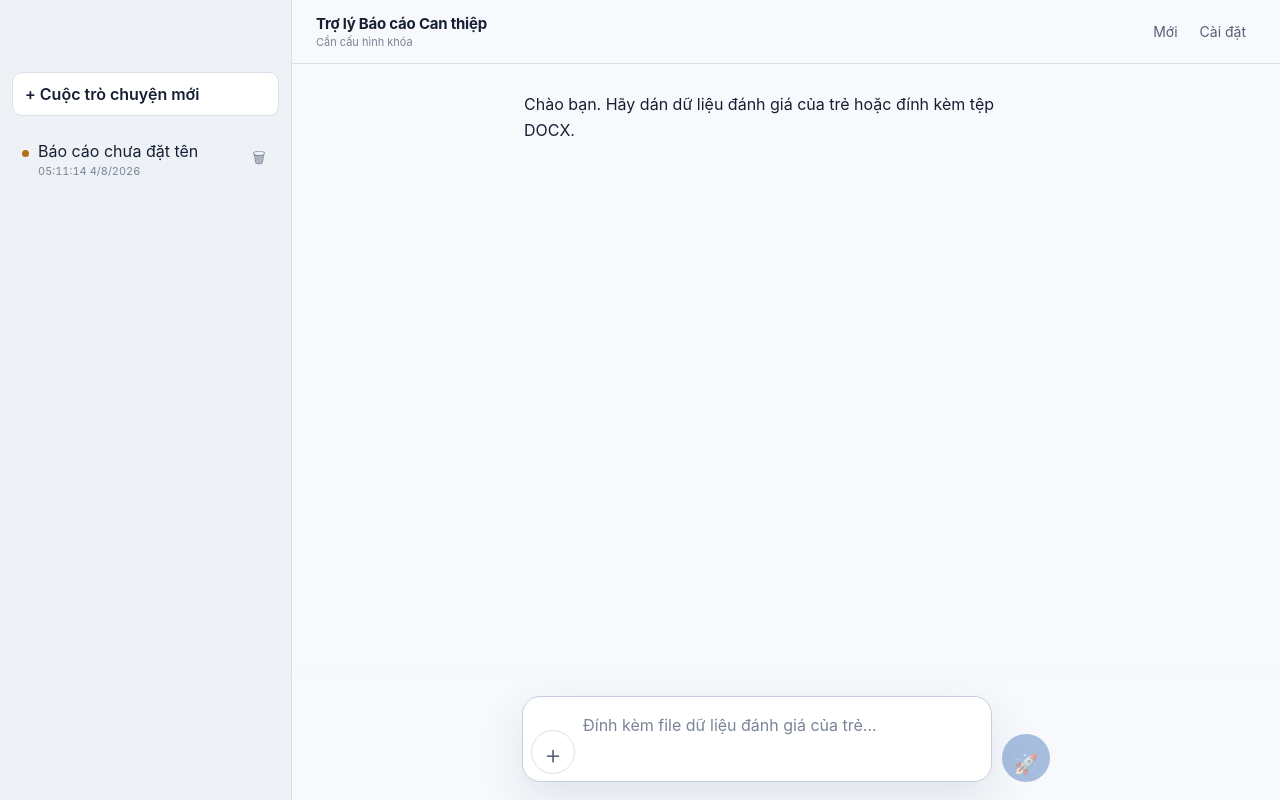
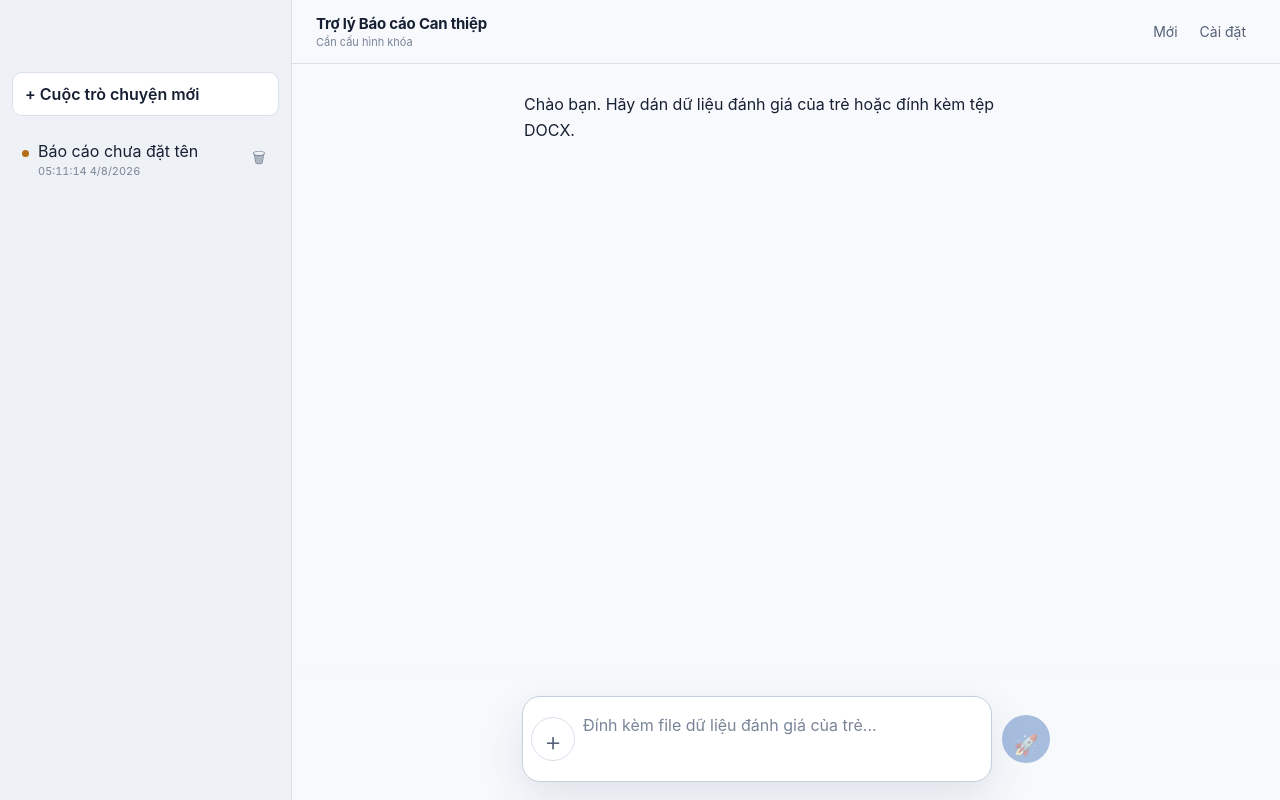
Before and after one commit to oree-nguyen/esdm, a React (Vite) app: page / in a window 1280 px wide. Built offline with nearby package versions, Linux system fonts and the light colour scheme.

Commit message:
Align composer controls

```diff
--- a/src/styles.css
+++ b/src/styles.css
@@ -158,7 +158,7 @@ footer {
   padding: 30px max(18px, calc((100% - 820px) / 2)) max(18px, env(safe-area-inset-bottom));
   display: grid;
   grid-template-columns: minmax(0, 1fr) 48px;
-  align-items: end;
+  align-items: center;
   gap: 10px;
   background: linear-gradient(to bottom, transparent, var(--bg-app) 26px, var(--bg-app));
   pointer-events: none;
@@ -188,7 +188,7 @@ footer > * { pointer-events: auto; }
 .attach {
   position: absolute;
   left: 8px;
-  bottom: 7px;
+  top: 50%;
   width: 44px;
   height: 44px;
   padding: 0;
@@ -201,12 +201,13 @@ footer > * { pointer-events: auto; }
   place-items: center;
   font-size: 0;
   line-height: 1;
+  transform: translateY(-50%);
   transition: background-color .18s ease, border-color .18s ease, color .18s ease, transform .12s ease;
 }
 
 .attach::after { content: "+"; display: block; font-size: 27px; font-weight: 300; line-height: 1; transform: translateY(-1px); }
 .attach:hover { border-color: var(--accent); background: var(--accent-soft); color: var(--accent); }
-.attach:active { transform: scale(.96); }
+.attach:active { transform: translateY(-50%) scale(.96); }
 .attach input { display: none; }
 
 .send {
```
